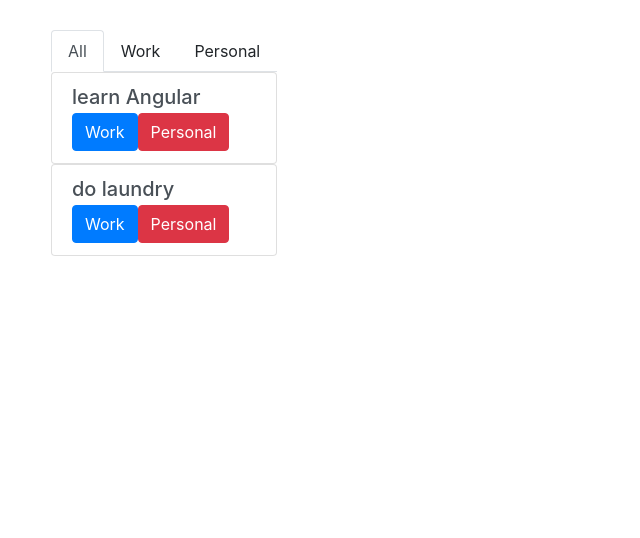
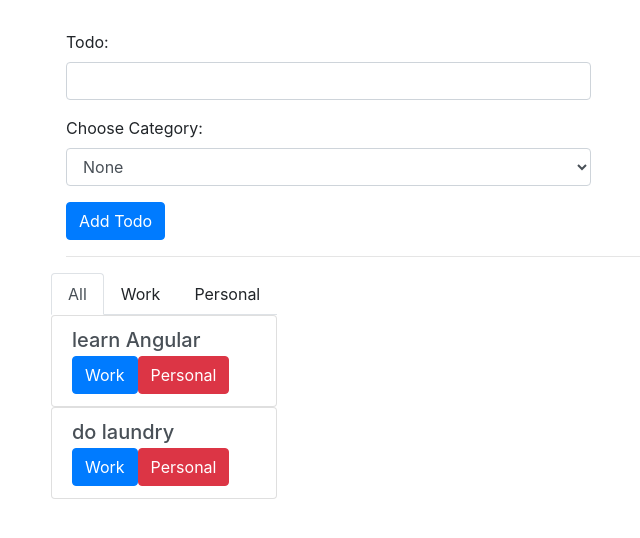
Before and after one commit to ZonaClark/AngularJS-SPA, an Angular app: page / in a window 1280 px wide. Shown: the top 538 px of the page, without its empty margins (34-674 px from the left). Built offline with nearby package versions, Linux system fonts and the light colour scheme.

Commit message:
add form to UI

```diff
--- a/src/app/app.component.html
+++ b/src/app/app.component.html
@@ -1,4 +1,10 @@
 <div class="container">
+  <div class="row">
+    <div class="col-xs-12 col-sm-6">
+      <app-create-todo></app-create-todo>
+    </div>
+  </div>
+  <hr />
   <div class="row">
     <div class="col-cx-12">
       <app-tabs></app-tabs>
--- a/src/app/app.module.ts
+++ b/src/app/app.module.ts
@@ -7,13 +7,15 @@
 import { ItemComponent } from './item/item.component';
 import { TodosService } from './todos.service';
 import { LogService } from './log.service';
+import { CreateTodoComponent } from './create-todo/create-todo.component';
 
 @NgModule({
   declarations: [
     AppComponent,
     ListComponent,
     TabsComponent,
-    ItemComponent
+    ItemComponent,
+    CreateTodoComponent
   ],
   imports: [
     BrowserModule
--- /dev/null
+++ b/src/app/create-todo/create-todo.component.html
@@ -0,0 +1,15 @@
+<form>
+  <div class="form-group">
+    <label for="name">Todo:</label>
+    <input type="text" id="name" name="name" class="form-control">
+  </div>
+  <div class="form-group">
+    <label for="category">Choose Category:</label>
+    <select name="category" id="category" class="form-control">
+      <option *ngFor="let option of availableCategory" [value]="option.value">
+        {{ option.display }}
+      </option>
+    </select>
+  </div>
+  <button class="btn btn-primary">Add Todo</button>
+</form>
--- /dev/null
+++ b/src/app/create-todo/create-todo.component.ts
@@ -0,0 +1,19 @@
+import { Component, OnInit } from '@angular/core';
+
+@Component({
+  selector: 'app-create-todo',
+  templateUrl: './create-todo.component.html',
+  styleUrls: ['./create-todo.component.css']
+})
+export class CreateTodoComponent implements OnInit {
+  availableCategory = [
+    { display: 'None', value: '' },
+    { display: 'Work', value: 'work' },
+    { display: 'Personal', value: 'personal' },
+  ];
+  constructor() { }
+
+  ngOnInit() {
+  }
+
+}
```
Also changed, not shown: src/app/create-todo/create-todo.component.css (added).
